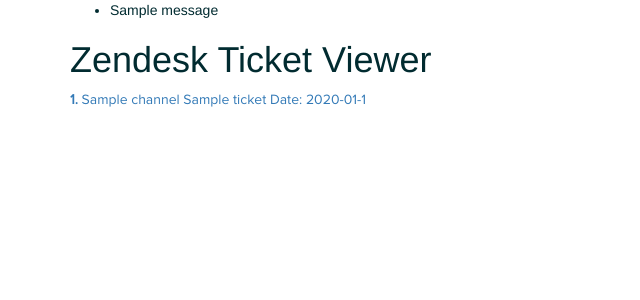
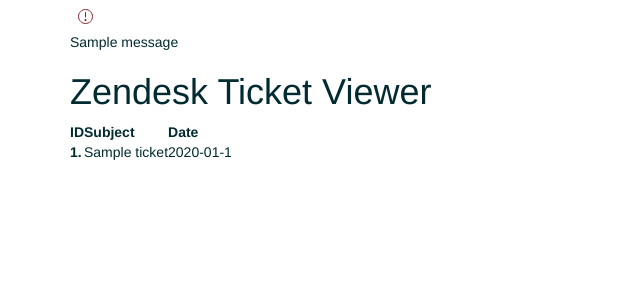
Before and after one commit to limjunan/Ticket-Viewer, a Flask app: template app/templates/index.html in a window 1280 px wide. Shown: the top 300 px of the page, without its empty margins (0-640 px from the left). Run offline with Flask 2, Linux system fonts and the light colour scheme; the template is opened without the code that fills it: most values are stand-ins (such as "Sample title", 1, 10 or a date in 2020); one stand-in notice (Sample message) is shown; some libraries are stand-ins or nearby versions.

Commit message:
style: styled error flash messages

```diff
--- a/app/app.py
+++ b/app/app.py
@@ -33,7 +33,7 @@
 
         # error handling for down api
         if API_URL.checkAPIState(API_URL.getSubdomainURL(session['client_url'])) is None:
-            flash('ERROR: API is down', 'error')
+            flash('<b>Error</b></br> API is down', 'error')
             return render_template('authenticate.html', form=AuthenticationForm(), title='Authentication')
 
         # get authorization code
@@ -55,7 +55,7 @@
             session['access_token'] = accessTokenJSON['access_token']
             return(redirect(url_for('listTickets')))
         else:
-            flash('ERROR: invalid client secret', 'error')
+            flash('<b>Error</b></br> invalid client secret', 'error')
             return render_template('authenticate.html', form=AuthenticationForm(), title='Authentication')
 
     return render_template('authenticate.html', form=authenticationForm, title='Authentication')
@@ -69,7 +69,7 @@
     if ticket_count: # ticket count error handling
         session['ticket_count'] = ticket_count
     else:
-        flash('ERROR: unable to retrieve ticket count', 'error')
+        flash('<b>Error</b></br> unable to retrieve ticket count', 'error')
 
     # pagination when retrieving tickets
     if request.args.get('next'):
@@ -92,7 +92,7 @@
         else:
             return render_template('index.html', title='Index', tickets=tickets['tickets'])
     else:
-        flash('ERROR: Tickets retrieval not successful', 'error')
+        flash('<b>Error</b></br> Tickets retrieval not successful', 'error')
         return redirect(url_for('authenticate'))
 
 # individual ticket route
@@ -106,10 +106,10 @@
             print(ticket)
             return render_template('ticket.html', ticket=ticket, title='ticket')
         else:
-            flash('ERROR: access code', 'error')
+            flash('<b>Error</b></br> access code', 'error')
             return redirect(url_for('authenticate'))
     else:
-        flash('ERROR: access code', 'error')
+        flash('<b>Error</b></br> access code', 'error')
         return redirect(url_for('authenticate'))
 
 
--- a/app/static/styles.css
+++ b/app/static/styles.css
@@ -5,13 +5,13 @@
 
 @font-face {
     font-family: 'SharpSansNo1-Bold';
-    src: url('assets/SharpSansNo1-Bold.otf') format('opentype'),
-         url('assets/SharpSansNo1-Bold.ttf') format('ttf')
+    src: url('assets/fonts/SharpSansNo1-Bold.otf') format('opentype'),
+         url('assets/fonts/SharpSansNo1-Bold.ttf') format('ttf')
 }
 
 @font-face {
     font-family: 'ProximaNova';
-    src: url('assets/ProximaNovaFont.otf') format('opentype')
+    src: url('assets/fonts/ProximaNovaFont.otf') format('opentype')
 }
 
 h1, h2, h3, h4, h5, h6 {font-family: 'SharpSansNo1-Bold'}
@@ -26,7 +26,7 @@
 
 .form-title {
     font-size: 135%;
-    padding: 4px;
+    padding: 8px;
     display: flex;
     justify-content: center;
 }
@@ -62,7 +62,6 @@
     text-overflow: ellipsis;
     white-space: nowrap;
     font-family: inherit; /* [2] */
-    font-weight: var(--zd-font-weight-regular);
     -webkit-font-smoothing: subpixel-antialiased;
     box-sizing: border-box;
     user-select: none;
@@ -80,3 +79,17 @@
     background-color: #144a75;
     color: #fff;
   }
+
+/* Flash messages */
+.error {
+    background-color: #fff0f1;
+    color: #681219;
+    border: 1px solid #f5b5ba;
+    border-radius: 4px;
+    padding: 16px;
+    margin: 8px;
+    display: flex;
+}
+.error-svg {
+    padding: 8px;
+}
--- a/app/templates/index.html
+++ b/app/templates/index.html
@@ -2,18 +2,28 @@
 {% block content %}
 
 <h1>Zendesk Ticket Viewer</h1>
+<table class='tickets-list'>
+    <tr>
+        <th>ID</th>
+        <th>Subject</th>
+        <th>Date</th>
+    </tr>
     {% for ticket in tickets %}
-    <a href="{{ url_for('displayTicket', ticketid=ticket.id) }}">
-        <p><strong>{{ ticket.id }}.</strong> {{ ticket.channel }} {{ ticket.subject }} Date: {{ ticket.updated_at[:-10] }}</p>
-    </a>
+        <tr class='tickets-list-indiv' href="{{ url_for('displayTicket', ticketid=ticket.id) }}">
+            <td><strong>{{ ticket.id }}.</strong></td>
+            <td>{{ ticket.subject }}</td>
+            <td>{{ ticket.updated_at[:-10] }}</td>
+        </tr>
     {% endfor %}
+</table>
 
-
+<div class='tickets-list-pagination'>
     {% if (tickets[0]['id'] != 1) and prev %}
         <a href="{{ url_for('listTickets', prev=prev) }}"><p>Prev</p></a>
     {% endif %}
     {% if (tickets[-1]['id'] != ticket_count) and next %}
     <a href="{{ url_for('listTickets', next=next) }}"><p>Next</p></a>
     {% endif %}
+</div>
 
 {% endblock %}
--- a/app/templates/layout.html
+++ b/app/templates/layout.html
@@ -25,11 +25,11 @@
     <div class='container'>
     {% with messages = get_flashed_messages(with_categories=true) %}
         {% if messages %}
-            <ul class=flashes>
+            <div class=flashes>
             {% for category, message in messages %}
-            <li class="{{ category }}">{{ message }}</li>
+            <div class="{{ category }}"><img src='static/assets/svg/alert-red.svg' class='error-svg'><div class='flash-message'>{% autoescape false %}{{ message }}{% endautoescape %}</div></div>
             {% endfor %}
-            </ul>
+            </div>
         {% endif %}
     {% endwith %}
     {% block content %}{% endblock %}
```
Also changed, not shown: app/static/assets/fonts/ProximaNovaFont.otf (renamed from app/static/assets/ProximaNovaFont.otf), app/static/assets/fonts/SharpSansNo1-Bold.otf (renamed from app/static/assets/SharpSansNo1-Bold.otf), app/static/assets/fonts/SharpSansNo1-Bold.ttf (renamed from app/static/assets/SharpSansNo1-Bold.ttf), app/static/assets/svg/alert-red.svg (added), 2 other files. Lines whose indentation alone changed are shown as unchanged.
